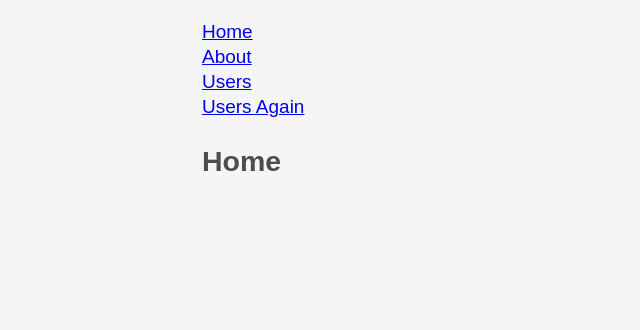
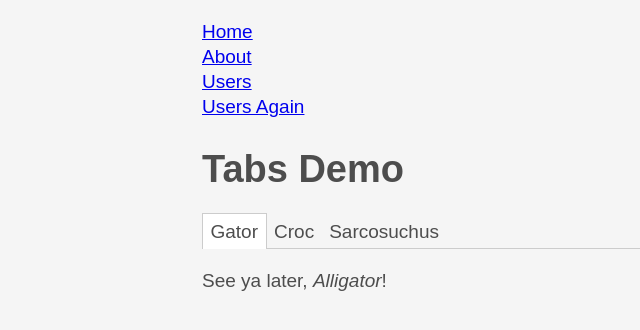
Before and after one commit to rufai/moof, a React (Create React App) app: page / in a window 1280 px wide. Shown: the top 330 px of the page, without its empty margins (98-738 px from the left). Built offline with nearby package versions, Linux system fonts and the light colour scheme.

Commit message:
tabs-demo on Home Page

```diff
--- a/package.json
+++ b/package.json
@@ -1,4 +1,5 @@
 {
+  "homepage": "http://rufai.github.io/moof",
   "name": "moof",
   "version": "0.1.0",
   "private": true,
@@ -15,6 +16,8 @@
     "web-vitals": "^0.2.4"
   },
   "scripts": {
+    "predeploy": "npm run build",
+    "deploy": "gh-pages -d build",
     "start": "react-scripts start",
     "build": "react-scripts build",
     "test": "react-scripts test",
@@ -37,5 +40,8 @@
       "last 1 firefox version",
       "last 1 safari version"
     ]
+  },
+  "devDependencies": {
+    "gh-pages": "^3.1.0"
   }
 }
--- a/src/App.css
+++ b/src/App.css
@@ -28,6 +28,25 @@
   color: #61dafb;
 }
 
+
+.tab-list {  border-bottom: 1px solid #ccc;
+  padding-left: 0;
+}
+
+.tab-list-item {
+  display: inline-block;
+  list-style: none;
+  margin-bottom: -1px;
+  padding: 0.5rem 0.75rem;
+}
+
+.tab-list-active {
+  background-color: white;
+  border: solid #ccc;
+  border-width: 1px 1px 0 1px;
+}
+
+
 @keyframes App-logo-spin {
   from {
     transform: rotate(0deg);
--- a/src/App.js
+++ b/src/App.js
@@ -10,6 +10,7 @@
 import Todo from './components/Todo'
 import Form from './components/Form'
 import FilterButton from './components/FilterButton'
+import Tabs from './components/tabs'
 
 const FILTER_MAP = {
   ALL: () => true,
@@ -87,7 +88,20 @@
             <Users />
           </Route>
           <Route path="/">
-            <Home />
+          <div>
+          <h1>Tabs Demo</h1>
+            <Tabs>
+              <div label="Gator">
+                See ya later, <em>Alligator</em>!
+              </div>
+              <div label="Croc">
+                After 'while, <em>Crocodile</em>!
+              </div>
+              <div label="Sarcosuchus">
+                Nothing to see here, this tab is <em>extinct</em>!
+              </div>
+            </Tabs>
+          </div>
           </Route>
         </Switch>
       </div>
--- /dev/null
+++ b/src/components/tabs/Tabs/index.js
@@ -0,0 +1,28 @@
+import React, { Component } from 'react';
+import PropTypes from 'prop-types';
+
+function Tab(props) {
+    let { activeTab, label, onClick } = {...props}
+    let className = "tab-list-item"
+
+    if (activeTab === label) {
+        className += " tab-list-active"
+    }
+
+    onClick = () => {
+        const { label, onClick } = {...props}
+        onClick(label)
+    }
+
+    return(
+        <li
+            className={className}
+            onClick={onClick}>
+                {label}
+        </li>
+    )
+
+
+}
+
+export default Tab;
--- /dev/null
+++ b/src/components/tabs/index.js
@@ -0,0 +1,44 @@
+import React, {useState} from 'react'
+import PropTypes from 'prop-types'
+import Tab from './Tabs'
+import { act } from 'react-dom/test-utils'
+import './style.css'
+
+const Tabs = (props) => {
+
+    const { children } = {...props}
+    console.log({props}, {children})
+    const [activeTab, setActiveTab] = useState(children[0].props.label)
+
+    const onClickTabItem = (tab) => {
+        setActiveTab(tab)
+    }
+
+    return (
+
+            <div className="tabs">
+                <ol className="tab-list">
+                    {children.map((item, index) => {
+                        const { label } = item.props
+                        return (
+                            <Tab
+                                activeTab={activeTab}
+                                key={label}
+                                label={label}
+                                onClick={onClickTabItem} />
+                        )
+                    })}
+                </ol>
+                <div className="tab-component">
+                    {
+                        children.map((child) => {
+                            if (child.props.label !== activeTab) return undefined;
+                            return child.props.children;
+                        })
+                    }
+                </div>
+            </div>
+
+    )
+}
+export default Tabs;
--- /dev/null
+++ b/src/components/tabs/style.css
@@ -0,0 +1,17 @@
+
+    .tab-list {  border-bottom: 1px solid #ccc;
+        padding-left: 0;
+      }
+
+      .tab-list-item {
+        display: inline-block;
+        list-style: none;
+        margin-bottom: -1px;
+        padding: 0.5rem 0.75rem;
+      }
+
+      .tab-list-active {
+        background-color: white;
+        border: solid #ccc;
+        border-width: 1px 1px 0 1px;
+      }
```
Also changed, not shown: 2 other files (tests, documents, lock files or other folders).
